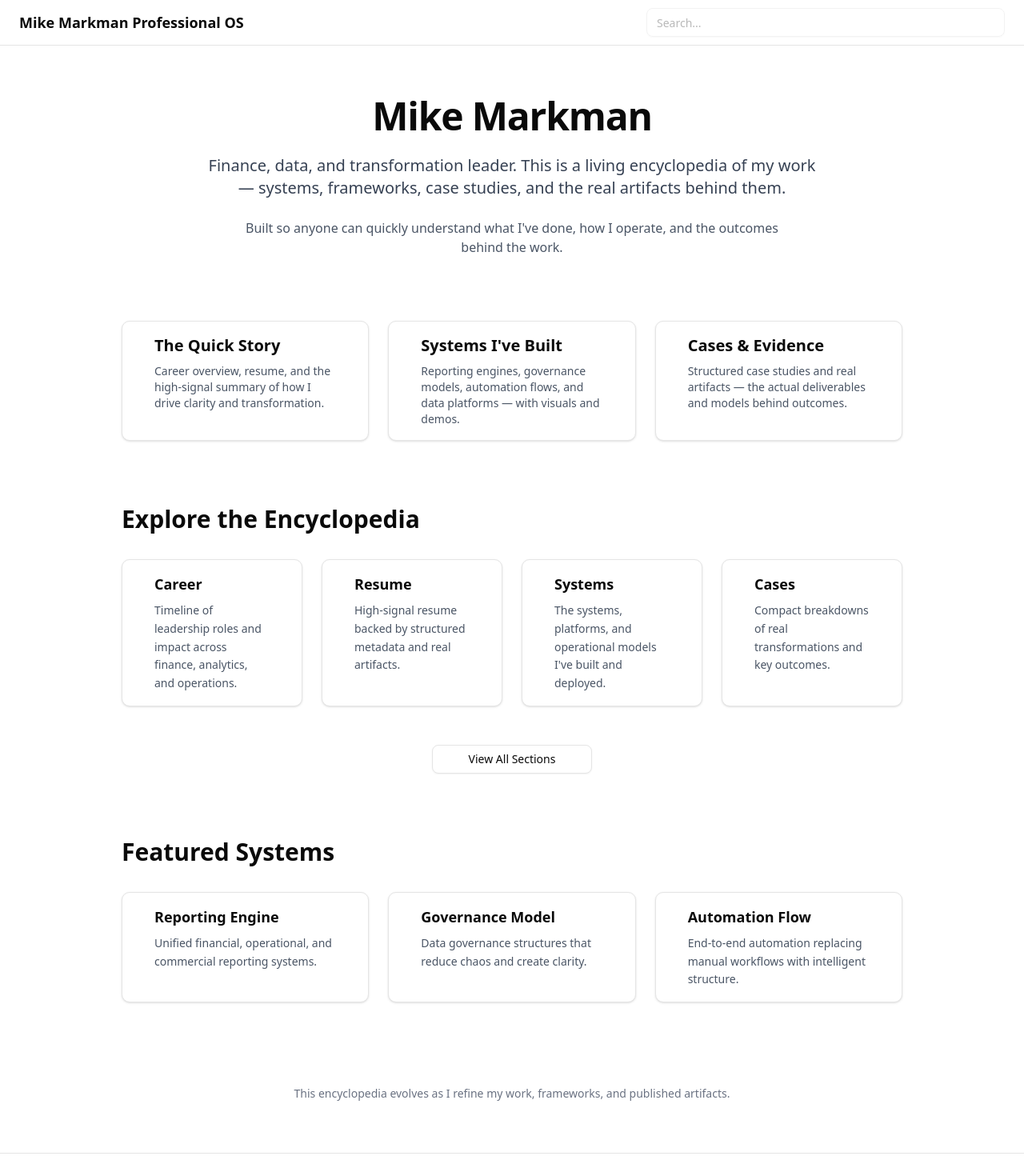
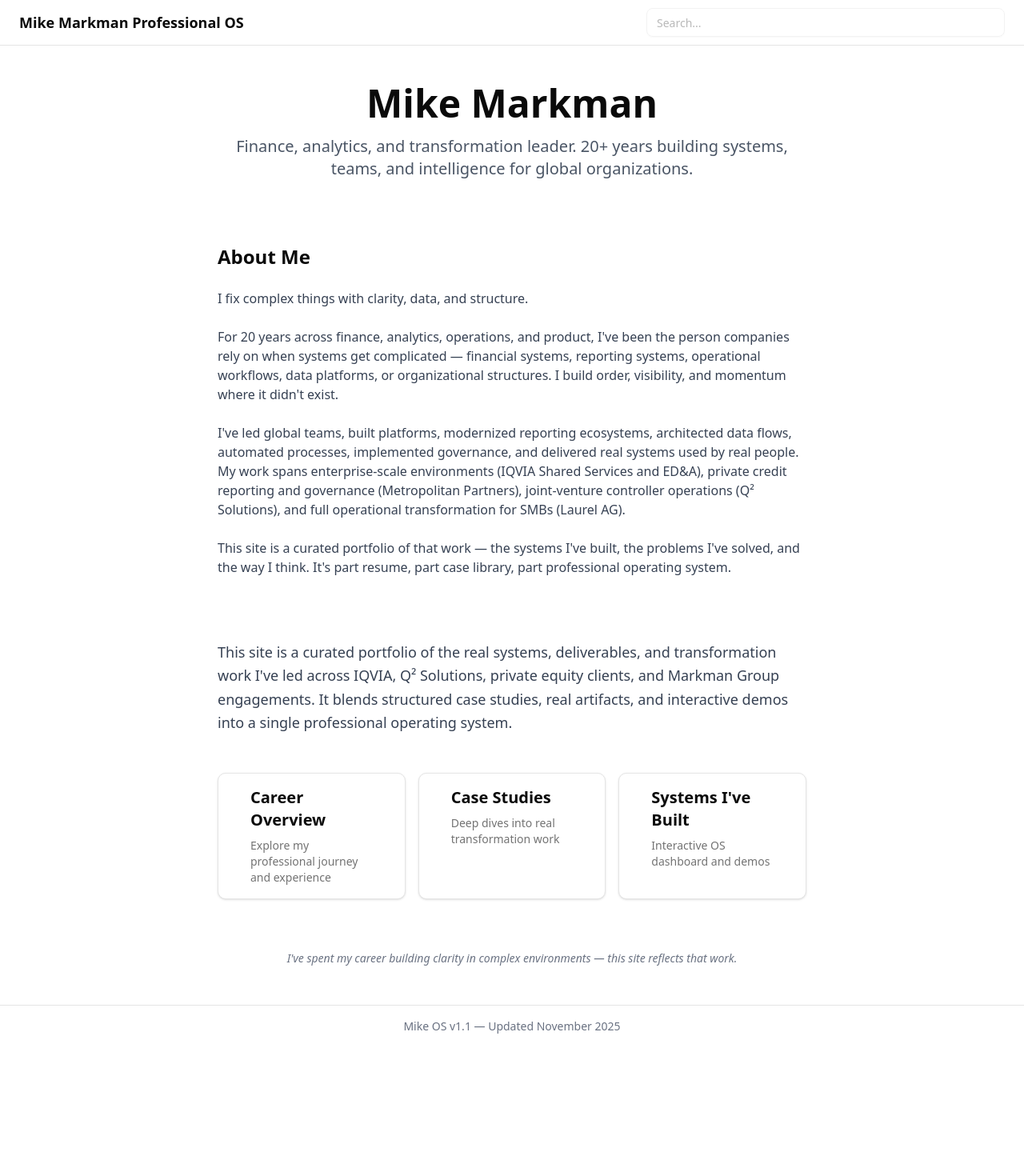
Before and after one commit to markmangroup/mike-markman-professional-os, a Next.js app: page / in a window 1280 px wide. Shown: the top 1460 px of the page at 80% size. After the commit the page ends 1309 px from the top, so only its background shows below. Built offline with nearby package versions, Linux system fonts and the light colour scheme.

Commit message:
Revert "Update home page with encyclopedia-style layout"
This reverts commit a1eba52ee4e0da7d788511750e0f6cc19654e8ec.

```diff
--- a/src/app/page.tsx
+++ b/src/app/page.tsx
@@ -1,163 +1,92 @@
 "use client";
 
 import Link from "next/link";
-import { Card, CardHeader, CardTitle, CardContent } from "@/components/ui/card";
 import { Button } from "@/components/ui/button";
-import { useState } from "react";
+import { Card, CardContent, CardHeader, CardTitle } from "@/components/ui/card";
 
 export default function Home() {
-  const [showAllSections, setShowAllSections] = useState(false);
   return (
-    <div className="max-w-5xl mx-auto px-6 py-16 space-y-20">
+    <div className="max-w-3xl mx-auto px-4 py-12 space-y-12">
       {/* Hero Section */}
-      <section className="text-center space-y-6">
-        <h1 className="text-5xl font-bold tracking-tight">Mike Markman</h1>
+      <div className="text-center space-y-4">
+        <h1 className="text-5xl font-bold">Mike Markman</h1>
+        <p className="text-xl text-gray-600 dark:text-gray-400">
+          Finance, analytics, and transformation leader. 20+ years building systems, teams, and intelligence for global organizations.
+        </p>
+      </div>
 
-        <p className="text-xl text-gray-700 dark:text-gray-300 max-w-3xl mx-auto">
-          Finance, data, and transformation leader. This is a living encyclopedia of my work —
-          systems, frameworks, case studies, and the real artifacts behind them.
+      {/* About Me */}
+      <div className="max-w-3xl mx-auto space-y-6 py-8">
+        <h2 className="text-2xl font-bold">About Me</h2>
+        <p className="text-gray-700 dark:text-gray-300">
+          I fix complex things with clarity, data, and structure.
         </p>
+        <p className="text-gray-700 dark:text-gray-300">
+          For 20 years across finance, analytics, operations, and product, I've been the person companies rely on when systems get complicated — financial systems, reporting systems, operational workflows, data platforms, or organizational structures. I build order, visibility, and momentum where it didn't exist.
+        </p>
+        <p className="text-gray-700 dark:text-gray-300">
+          I've led global teams, built platforms, modernized reporting ecosystems, architected data flows, automated processes, implemented governance, and delivered real systems used by real people. My work spans enterprise-scale environments (IQVIA Shared Services and ED&A), private credit reporting and governance (Metropolitan Partners), joint-venture controller operations (Q² Solutions), and full operational transformation for SMBs (Laurel AG).
+        </p>
+        <p className="text-gray-700 dark:text-gray-300">
+          This site is a curated portfolio of that work — the systems I've built, the problems I've solved, and the way I think. It's part resume, part case library, part professional operating system.
+        </p>
+      </div>
 
-        <p className="text-gray-600 dark:text-gray-400 max-w-2xl mx-auto">
-          Built so anyone can quickly understand what I've done, how I operate, and the outcomes behind the work.
+      {/* Intro Paragraph */}
+      <div className="space-y-6">
+        <p className="text-lg text-gray-700 dark:text-gray-300 leading-relaxed">
+          This site is a curated portfolio of the real systems, deliverables, and transformation work I've led across IQVIA, Q² Solutions, private equity clients, and Markman Group engagements. It blends structured case studies, real artifacts, and interactive demos into a single professional operating system.
         </p>
-      </section>
+      </div>
 
-      {/* Audience Entry Paths */}
-      <section className="grid grid-cols-1 md:grid-cols-3 gap-6">
-        {/* Recruiters & Executives */}
-        <Card className="cursor-pointer hover:shadow-lg transition-shadow">
+      {/* Navigation Buttons */}
+      <div className="grid grid-cols-1 md:grid-cols-3 gap-4">
+        <Card className="card cursor-pointer hover:shadow-lg transition-shadow">
           <Link href="/career" className="block h-full">
             <CardHeader>
-              <CardTitle className="text-xl">The Quick Story</CardTitle>
+              <CardTitle className="text-xl">Career Overview</CardTitle>
             </CardHeader>
             <CardContent>
-              <p className="text-gray-600 dark:text-gray-300 text-sm">
-                Career overview, resume, and the high-signal summary of how I drive clarity and transformation.
+              <p className="text-muted-foreground text-sm">
+                Explore my professional journey and experience
               </p>
             </CardContent>
           </Link>
         </Card>
 
-        {/* Operators & Technical Leaders */}
-        <Card className="cursor-pointer hover:shadow-lg transition-shadow">
-          <Link href="/systems" className="block h-full">
+        <Card className="card cursor-pointer hover:shadow-lg transition-shadow">
+          <Link href="/cases" className="block h-full">
             <CardHeader>
-              <CardTitle className="text-xl">Systems I've Built</CardTitle>
+              <CardTitle className="text-xl">Case Studies</CardTitle>
             </CardHeader>
             <CardContent>
-              <p className="text-gray-600 dark:text-gray-300 text-sm">
-                Reporting engines, governance models, automation flows, and data platforms — with visuals and demos.
+              <p className="text-muted-foreground text-sm">
+                Deep dives into real transformation work
               </p>
             </CardContent>
           </Link>
         </Card>
 
-        {/* People Evaluating Fit */}
-        <Card className="cursor-pointer hover:shadow-lg transition-shadow">
-          <Link href="/cases" className="block h-full">
+        <Card className="card cursor-pointer hover:shadow-lg transition-shadow">
+          <Link href="/home" className="block h-full">
             <CardHeader>
-              <CardTitle className="text-xl">Cases & Evidence</CardTitle>
+              <CardTitle className="text-xl">Systems I've Built</CardTitle>
             </CardHeader>
             <CardContent>
-              <p className="text-gray-600 dark:text-gray-300 text-sm">
-                Structured case studies and real artifacts — the actual deliverables and models behind outcomes.
+              <p className="text-muted-foreground text-sm">
+                Interactive OS dashboard and demos
               </p>
             </CardContent>
           </Link>
         </Card>
-      </section>
+      </div>
 
-      {/* Encyclopedia Section Grid */}
-      <section className="space-y-8">
-        <div className="flex items-center justify-between">
-          <h2 className="text-3xl font-bold">Explore the Encyclopedia</h2>
-        </div>
-
-        {/* Core 4 sections - always visible */}
-        <div className="grid grid-cols-1 sm:grid-cols-2 lg:grid-cols-4 gap-6">
-          <HomeTile title="Career" href="/career" description="Timeline of leadership roles and impact across finance, analytics, and operations." />
-
-          <HomeTile title="Resume" href="/resume" description="High-signal resume backed by structured metadata and real artifacts." />
-
-          <HomeTile title="Systems" href="/systems" description="The systems, platforms, and operational models I've built and deployed." />
-
-          <HomeTile title="Cases" href="/cases" description="Compact breakdowns of real transformations and key outcomes." />
-        </div>
-
-        {/* Expandable additional sections */}
-        {showAllSections && (
-          <div className="grid grid-cols-1 sm:grid-cols-2 lg:grid-cols-3 gap-6 pt-4">
-            <HomeTile title="Skills" href="/skills" description="Mapped capabilities across finance, analytics, reporting, governance, and automation." />
-
-            <HomeTile title="Evidence" href="/evidence" description="Real deliverables, documents, diagrams, reporting samples, and specifications." />
-
-            <HomeTile title="Scenarios" href="/scenarios" description="How I navigate real-world situations: scaling, fixing, structuring, revealing hidden patterns." />
-
-            <HomeTile title="Demos" href="/demos/reporting-engine" description="Interactive prototypes of reporting engines, governance explorers, rule engines, and more." />
-
-            <HomeTile title="Adapters" href="/adapters/fortrea" description="Company-specific pages translating my background into context for different orgs." />
-
-            <HomeTile title="Search" href="/search" description="Semantic search across career history, systems, evidence, cases, and skills." />
-          </div>
-        )}
-
-        {/* Toggle button */}
-        <div className="flex justify-center pt-4">
-          <Button
-            variant="outline"
-            onClick={() => setShowAllSections(!showAllSections)}
-            className="min-w-[200px]"
-          >
-            {showAllSections ? "Show Less" : "View All Sections"}
-          </Button>
-        </div>
-      </section>
-
-      {/* Featured Systems */}
-      <section className="space-y-8">
-        <h2 className="text-3xl font-bold">Featured Systems</h2>
-
-        <div className="grid grid-cols-1 md:grid-cols-3 gap-6">
-          <HomeTile title="Reporting Engine" href="/demos/reporting-engine" description="Unified financial, operational, and commercial reporting systems." />
-
-          <HomeTile title="Governance Model" href="/demos/governance-explorer" description="Data governance structures that reduce chaos and create clarity." />
-
-          <HomeTile title="Automation Flow" href="/demos/automation" description="End-to-end automation replacing manual workflows with intelligent structure." />
-
-        </div>
-      </section>
-
-      {/* Footer Note */}
-      <section className="text-center text-sm text-gray-500 pt-6">
-        This encyclopedia evolves as I refine my work, frameworks, and published artifacts.
-      </section>
-
+      {/* Optional Personal Note */}
+      <div className="text-center pt-4">
+        <p className="text-sm text-gray-500 dark:text-gray-400 italic">
+          I've spent my career building clarity in complex environments — this site reflects that work.
+        </p>
+      </div>
     </div>
   );
 }
-
-function HomeTile({
-  title,
-  href,
-  description,
-}: {
-  title: string;
-  href: string;
-  description: string;
-}) {
-  return (
-    <Card className="cursor-pointer hover:shadow-lg transition-shadow">
-      <Link href={href} className="block h-full">
-        <CardHeader>
-          <CardTitle className="text-lg font-semibold">{title}</CardTitle>
-        </CardHeader>
-        <CardContent>
-          <p className="text-gray-600 dark:text-gray-300 text-sm leading-relaxed">
-            {description}
-          </p>
-        </CardContent>
-      </Link>
-    </Card>
-  );
-}
```
